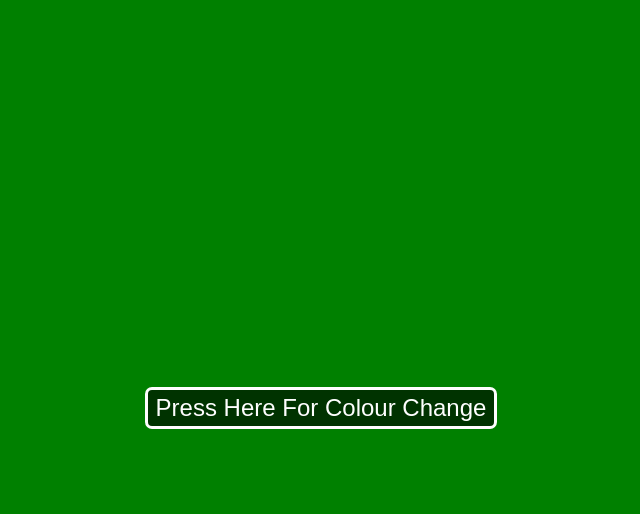
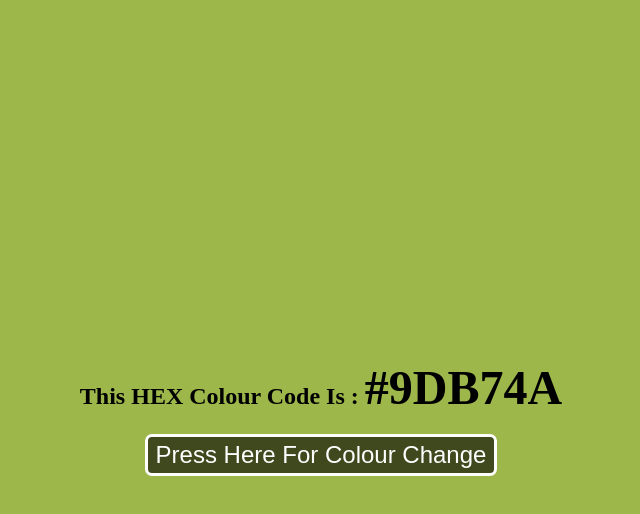
Before and after one commit to VasilGVasilev/basicJsProjects, a plain HTML site: page changeBackgorundColour/index.html in a window 1280 px wide. Both pictures are taken after a click on the button "Press Here For Colour Change". Shown: the whole page, without its empty margins (319-959 px from the left). Drawn offline with Linux system fonts and the light colour scheme.

Commit message:
hex colour update

```diff
--- a/changeBackgorundColour/index.html
+++ b/changeBackgorundColour/index.html
@@ -8,7 +8,13 @@
     <link rel="stylesheet" href="main.css">
 </head>
 <body>
-    <button type="button" class="colourBtn">press here for colour change</button>
+    <div class="container">
+        <div class="txt">
+            <h2 class="hexColour">this HEX colour code is : <span class="hex"></span></h2>
+        </div>
+        <button type="button" class="colourBtn">press here for colour change</button>
+    </div>
+
 
     <script src="script.js"></script>
 </body>
--- a/changeBackgorundColour/main.css
+++ b/changeBackgorundColour/main.css
@@ -3,6 +3,24 @@ body {
     display: flex;
     justify-content: center;
     align-items: center;
+}
+
+.container {
+    text-align: center;
+}
+
+.txt{
+    display: flex;
+    justify-content: center;
+    align-items: center;
+}
+
+.hexColour{
+    text-transform: capitalize;
+}
+
+.hex {
+    font-size: 3rem;
 }
 
 .colourBtn{
--- a/changeBackgorundColour/script.js
+++ b/changeBackgorundColour/script.js
@@ -1,11 +1,17 @@
+const hexNums = [0, 1, 2, 3, 4, 5, 6, 7, 8, 9, 'A', 'B', 'C', 'D', 'E', 'F'];
+
 const colourBtn = document.querySelector('.colourBtn');
 const body = document.querySelector('body');
-
-const colour = ['red', 'yellow', 'green', '#3b5998'];
+const hex = document.querySelector('.hex')
 
 colourBtn.addEventListener('click', changeColour);
 
 function changeColour(){
-    let random = Math.floor(Math.random()*colour.length);
-    body.style.backgroundColor = colour[random];
+    let hexColour = '#';
+    for (let i = 0; i < 6; i++){
+        let random = Math.floor(Math.random()*hexNums.length);
+        hexColour+=hexNums[random];
+    }
+    body.style.backgroundColor = hexColour;
+    hex.innerHTML = hexColour;
 }
```
